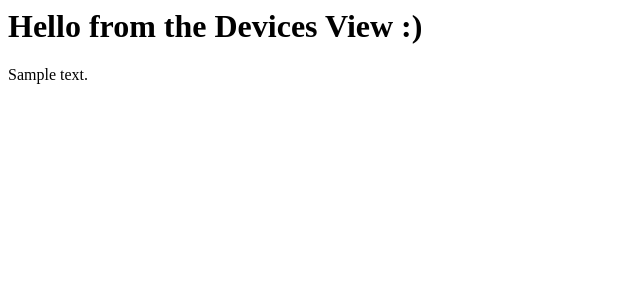
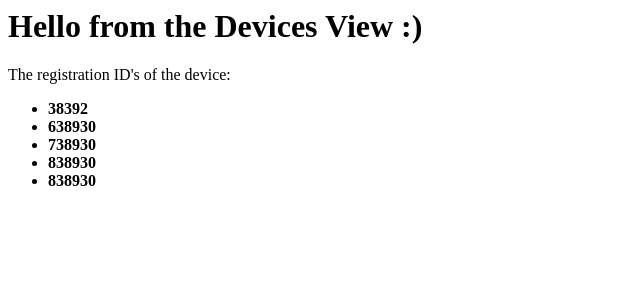
Before and after one commit to andrei1990/push_notifications_demo, a Django app: template push_demo/devices/templates/devices/index.html in a window 1280 px wide. Shown: the top 300 px of the page, without its empty margins (0-640 px from the left). Run offline with Django 3.2, Linux system fonts and the light colour scheme; data comes from the database, SQL or seed files in the repository; both versions use the stored data as it was after the commit; tables that the repository leaves empty hold one stand-in row (values such as "Sample post"); the template is opened without the code that fills it: values that come from a table or form of the project are taken from there, most other values are stand-ins (such as "Sample title", 1, 10 or a date in 2020).

Commit message:
[PUSH_NOTIFICATION]: The registration id's are rendered in the device template

```diff
--- a/push_demo/devices/templates/devices/index.html
+++ b/push_demo/devices/templates/devices/index.html
@@ -1,2 +1,11 @@
 <h1>Hello from the Devices View :)</h1>
-<p>{{data_context}}</p>
+{% if devices_list %}
+<p>The registration ID's of the device: <p>
+    <ul>
+    {% for device in devices_list %}
+        <li><b>{{ device }}</b></li>
+    {% endfor %}
+    </ul>
+{% else %}
+    <p>No devices are registered yet</p>
+{% endif %}
--- a/push_demo/devices/views.py
+++ b/push_demo/devices/views.py
@@ -27,8 +27,8 @@ def index(request):
             if token not in registered_devices_fcm:
                 # create new entry in the DB
                 GCMDevice.objects.create(registration_id=token, name=device, cloud_message_type="FCM")
-
-    context = {'data_context': 'This text is rendered from the devices template'}
+    context_data = list(map(lambda x: x[0:10],  GCMDevice.objects.values_list('registration_id', flat=True)))
+    context = {'devices_list': context_data}
     return render(request, 'devices/index.html', context)
 
 
```
Also changed, not shown: db.sqlite3.
